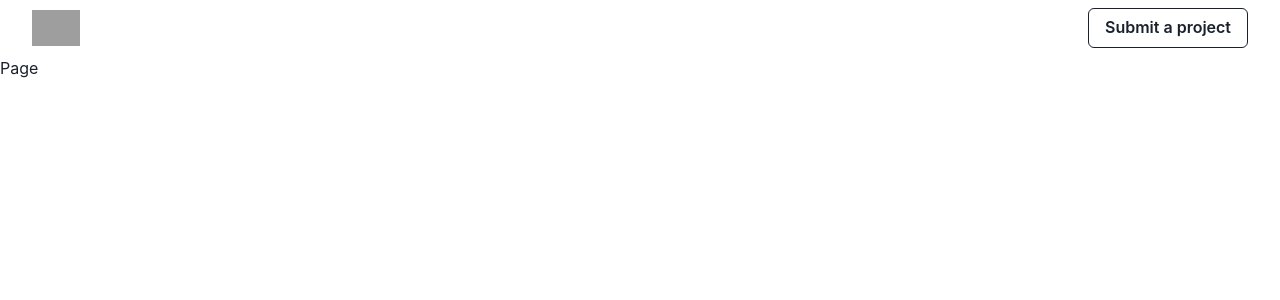
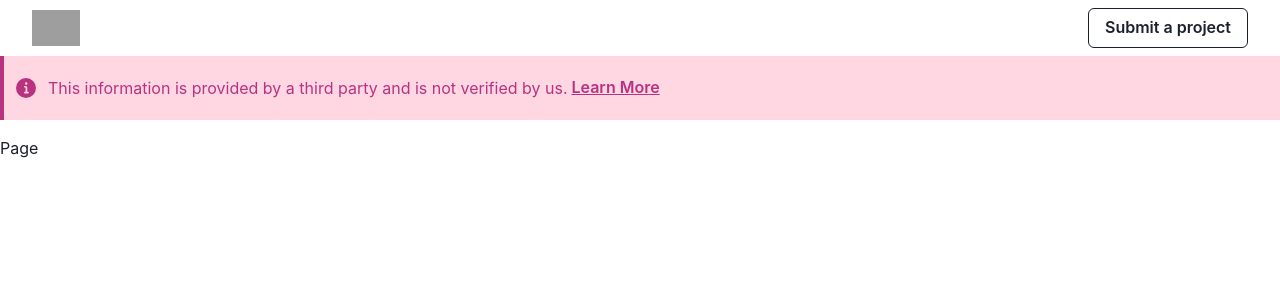
Before and after one commit to iammasterbrucewayne/dotappstore, a Next.js app: page /project/Page in a window 1280 px wide. Shown: the top 300 px of the page. Built offline with nearby package versions, Linux system fonts and the light colour scheme; grey boxes are pictures that could not be loaded.

Commit message:
add disclaimer to project page

```diff
--- a/src/pages/project/[id].js
+++ b/src/pages/project/[id].js
@@ -1,11 +1,16 @@
 import ContextWrapper from "@/components/common/context-wrapper";
 import Navbar from "@/components/common/navbar";
 import { useRouter } from "next/router";
+import { Disclaimer } from "./disclaimer";
 
 export default function Page() {
 	const router = useRouter();
-	return <ContextWrapper>
-        <Navbar />
-        {router.query.id}
-    </ContextWrapper>;
+
+	return (
+		<ContextWrapper>
+			<Navbar />
+			<Disclaimer />
+			{router.query.id}
+		</ContextWrapper>
+	);
 }
--- /dev/null
+++ b/src/pages/project/disclaimer.js
@@ -0,0 +1,68 @@
+import {
+	Alert,
+	AlertIcon,
+	Button,
+	Modal,
+	ModalBody,
+	ModalCloseButton,
+	ModalContent,
+	ModalFooter,
+	ModalHeader,
+	ModalOverlay,
+	Text,
+	useDisclosure,
+} from "@chakra-ui/react";
+
+const MoreInfo = ({ isOpen, onClose }) => (
+	<Modal isOpen={isOpen} onClose={onClose}>
+		<ModalOverlay />
+		<ModalContent>
+			<ModalHeader>Disclaimer</ModalHeader>
+			<ModalCloseButton />
+			<ModalBody>
+				<Text pb={4}>
+					Anyone can submit information about their project. This information is
+					not verified by us or a third party. <br />
+					<br />
+					Do your own research and use your best judgement with projects listed
+					on this directory. <br />
+					<br />
+					Being listed on the ecosystem page is not an endorsement from
+					dotappstore, or any other related entity.
+				</Text>
+				<ModalFooter>
+					<Button onClick={onClose} colorScheme="pink">
+						I understand
+					</Button>
+				</ModalFooter>
+			</ModalBody>
+		</ModalContent>
+	</Modal>
+);
+
+export const Disclaimer = () => {
+	const { isOpen, onOpen, onClose } = useDisclosure();
+	return (
+		<Alert
+			status="info"
+			variant="left-accent"
+			mb={4}
+			colorScheme="pink"
+			color="pink.600"
+		>
+			<AlertIcon />
+			This information is provided by a third party and is not verified by us.
+			<Button
+				onClick={onOpen}
+				bg="transparent"
+				color="pink.600"
+				px={1}
+				textDecor="underline"
+				_hover={{ bg: "transparent" }}
+			>
+				Learn More
+			</Button>
+			<MoreInfo isOpen={isOpen} onClose={onClose} />
+		</Alert>
+	);
+};
```
